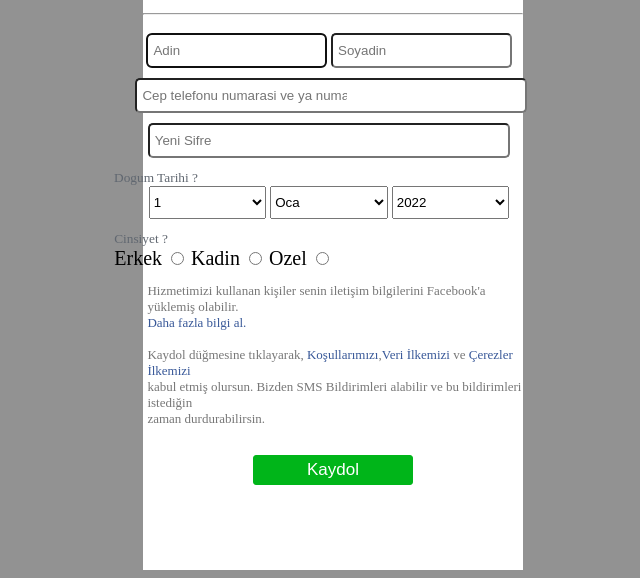
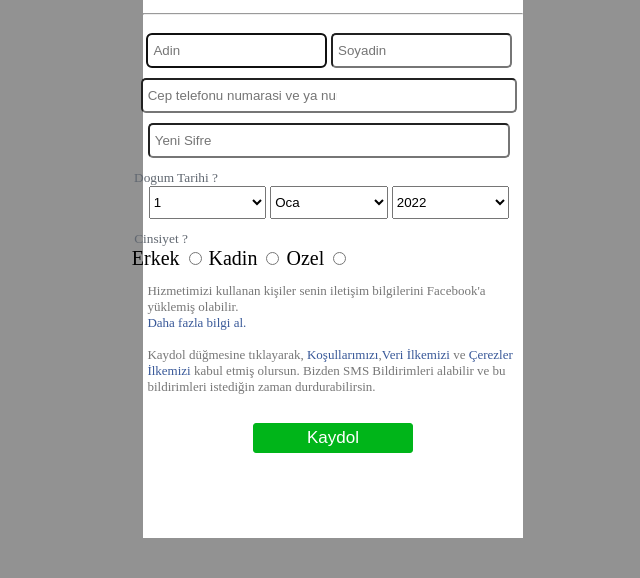
Before and after one commit to Fakhrin97/FrontEnd, a plain HTML site: page FBSignUp/fb.html in a window 1280 px wide. Shown: the part 263-841 px from the top of the page, without its empty margins (307-947 px from the left). After the commit the page ends 809 px from the top, so only its background shows below. Drawn offline with Linux system fonts and the light colour scheme.

Commit message:
Register

```diff
--- a/FBSignUp/fb.html
+++ b/FBSignUp/fb.html
@@ -18,9 +18,9 @@
         <hr>
         <input style="border-radius: 5px;margin-top: 10px;width: 45%;padding: 8px 1px 8px 5px;margin-left: -8px;" type="text" placeholder="Adin" required autofocus>
         <input style="border-radius: 5px;margin-top: 10px;width: 45%;padding: 8px 1px 8px 5px;" type="text" placeholder="Soyadin" required> <br>
-        <input style="padding: 8px 178px 8px 5px;margin-top: 10px;border-radius: 5px;width: 54%;margin-left: -8px;" type="text" placeholder="Cep telefonu numarasi ve ya numarasi" required><br>
+        <input style="padding: 8px 178px 8px 5px;margin-top: 10px;border-radius: 5px;width: 50%;margin-left: -8px;" type="text" placeholder="Cep telefonu numarasi ve ya numarasi" required><br>
         <input style="margin-top:10px;width:92.7%;padding:8px 2px 8px 5px ;border-radius: 5px;margin-bottom: 10px;margin-left: -8px;" type="password" placeholder="Yeni Sifre" minlength="6" maxlength="15" required><br>
-        <small style="color:#606770 ;margin-left: -354px;">Dogum Tarihi ?</small><br>
+        <small style="color:#606770 ;margin-left: -314px;">Dogum Tarihi ?</small><br>
         <select style="margin-left: -8px;padding: 7px 0;width: 31%;">
             <option value="">1</option><option value="">2</option><option value="">3</option><option value="">4</option><option value="">5</option><option value="">6</option>
             <option value="">7</option><option value="">8</option><option value="">9</option><option value="">10</option><option value="">11</option><option value="">12</option>
@@ -39,8 +39,8 @@
             <option value="">2004</option><option value="">2003</option><option value="">2002</option><option value="">2001</option><option value="">2000</option><option value="">1999</option>
             <option value="">1998</option><option value="">1997</option><option value="">1996</option><option value="">1995</option><option value="">1994</option><option value="">1993</option><option value="">1992</option>
         </select><br>
-        <small style="color:#606770 ;margin-top: 100px;margin-left: -384px;">Cinsiyet ?</small><br>
-        <label style="margin-left: -220px;font-size: 20px;" for="gender1">Erkek</label>
+        <small style="color:#606770 ;margin-top: 100px;margin-left: -344px;">Cinsiyet ?</small><br>
+        <label style="margin-left: -185px;font-size: 20px;" for="gender1">Erkek</label>
         <input  id="gender1" name="gender" type="radio" placeholder="Kishi">
         <label style="font-size: 20px;" for="gender2">Kadin</label>
         <input id="gender2" name="gender" type="radio">
@@ -49,8 +49,8 @@
         <p style="font-size: 13px ;color: #777777;text-align: left;margin-left: 4px;">Hizmetimizi kullanan kişiler senin iletişim bilgilerini Facebook'a yüklemiş olabilir. <br> <a target="_blank" style="text-decoration:none  ;color:#385898;" href="https://www.facebook.com/help/637205020878504">Daha fazla bilgi al.</a>
             <br> <br>
 
-            Kaydol düğmesine tıklayarak,<a target="_blank" style="text-decoration:none  ;color:#385898;"href="https://www.facebook.com/legal/terms/update"> Koşullarımızı</a>,<a target="_blank"style="text-decoration:none  ;color:#385898;" href="https://www.facebook.com/about/privacy/update">Veri İlkemizi</a>  ve <a target="_blank" style="text-decoration:none  ;color:#385898;" href="https://www.facebook.com/policies/cookies/">Çerezler İlkemizi</a>  <br> kabul etmiş olursun. Bizden
-            SMS Bildirimleri alabilir ve bu bildirimleri istediğin <br> zaman durdurabilirsin.</p>
+            Kaydol düğmesine tıklayarak,<a target="_blank" style="text-decoration:none  ;color:#385898;"href="https://www.facebook.com/legal/terms/update"> Koşullarımızı</a>,<a target="_blank"style="text-decoration:none  ;color:#385898;" href="https://www.facebook.com/about/privacy/update">Veri İlkemizi</a>  ve <a target="_blank" style="text-decoration:none  ;color:#385898;" href="https://www.facebook.com/policies/cookies/">Çerezler İlkemizi</a> kabul etmiş olursun. Bizden
+            SMS Bildirimleri alabilir ve bu bildirimleri istediğin  zaman durdurabilirsin.</p>
          <button style=" background-color: #00B519 ;color: #fff;border: 1px solid #00B519;border-radius: 3px;width: 160px;height:30px ;margin-top: 15px;margin-bottom: 85px;font-size: 17px;cursor: pointer;" type="submit">Kaydol</button>
 
 
```
